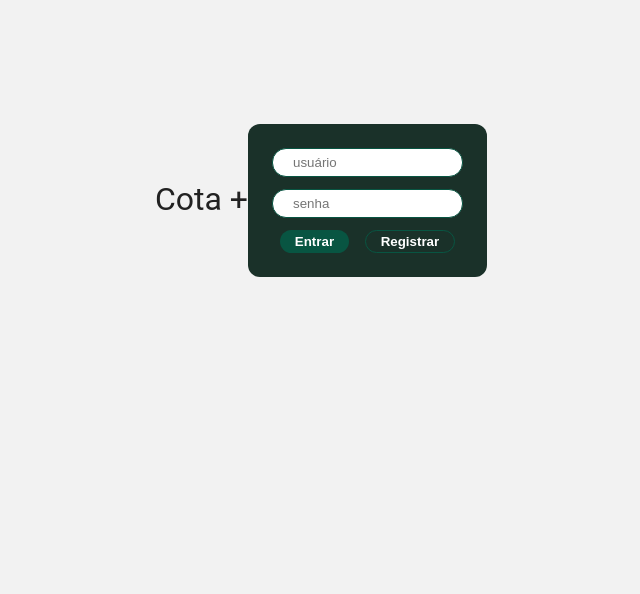
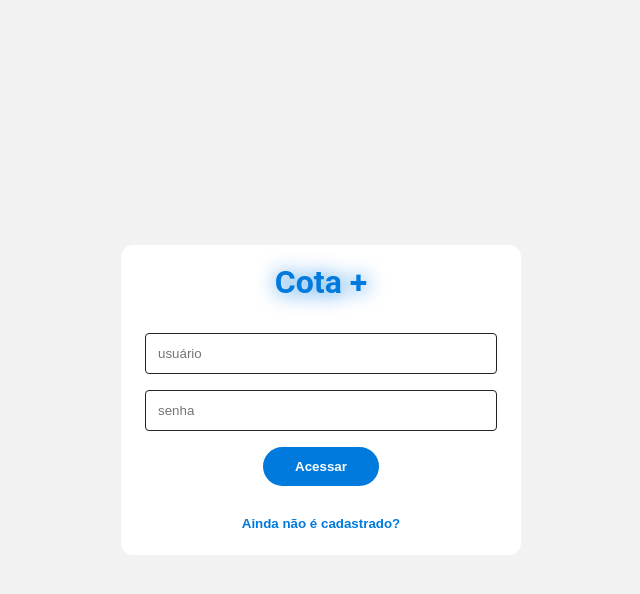
Before and after one commit to GrossiV/cotamais, a Vue app: page / in a window 1280 px wide. Shown: the top 594 px of the page, without its empty margins (319-959 px from the left). Built offline with nearby package versions, Linux system fonts and the light colour scheme.

Commit message:
feat: improve forms style and behavior

```diff
--- a/src/components/CustomInput.vue
+++ b/src/components/CustomInput.vue
@@ -36,15 +36,22 @@ function onFocus() {
 
 <style scoped>
 .input {
-  padding: 6px;
-  border: 1px solid rgb(8, 85, 66);
-  border-radius: 14px;
-  text-indent: 14px;
-}
-.input--error {
-  border: 1px solid red;
+  padding: 12px;
+  border: 1px solid var(--black);
+  border-radius: 4px;
 }
 .input:focus {
   outline: none;
+  border: 1px solid var(--primary);
+}
+.input:focus::placeholder {
+  color: var(--primary);
+}
+
+.input--error {
+  border: 1px solid var(--danger);
+}
+.input--error::placeholder {
+  color: var(--danger);
 }
 </style>
--- a/src/components/LoginForm.vue
+++ b/src/components/LoginForm.vue
@@ -8,6 +8,7 @@ const hasLoginError = ref(false)
 const passwordInput = ref('')
 const hasPasswordError = ref(false)
 const router = useRouter()
+const submitButton = ref(null)
 
 function updateLogin(input) {
     loginInput.value = input
@@ -62,6 +63,7 @@ function validateUser() {
 }
 
 function handleLoginClick() {
+    submitButton.value.focus();
     if(!validateInputs()) {
         return
     }
@@ -80,8 +82,13 @@ function handleSignupClick() {
 </script>
 
 <template>
-    <h1>Cota +</h1>
-    <div class="form">
+    <div class="container">
+        <div class="login-box">
+        <h1 class="title">Cota +</h1>
+        <form
+            @submit.prevent="handleLoginClick"
+            class="form"
+        >
             <CustomInput
                 @onInputChange="updateLogin"
                 @onInputFocus="hasLoginError=false"
@@ -97,20 +104,42 @@ function handleSignupClick() {
                 placeholder="senha"
             />
             <div class="form__footer">
-            <button class="form__button form__button--green" @click="handleLoginClick">Entrar</button>
-            <button class="form__button form__button--outlined" @click="handleSignupClick">Registrar</button>
+                <button ref="submitButton" class="form__button form__button--primary">Acessar</button>
+            </div>
+        </form>
+        <button
+            @click="handleSignupClick"
+            class="form__button form__button--secondary"
+        >
+            Ainda não é cadastrado?
+        </button>
     </div>
     </div>
 </template>
 
 <style scoped>
+
+.container{
+    height: 100vh;
+    display: flex;
+    flex-direction: column;
+    justify-content: center;
+    max-width: 400px;
+    margin: 0 auto;
+}
+
+.title {
+    color: var(--primary);
+    text-shadow: 1px 1px 20px var(--primary);
+    font-weight: bold;
+    text-align: center;
+}
 .form {
     display: flex;
     flex-direction: column;
-       gap: 12px;
-       background-color: rgb(26, 49, 41);
+    gap: 16px;
     padding: 24px;
-       border-radius: 12px;
+    border-radius: 15px;
 }
 .form__footer {
     display: flex;
@@ -119,24 +148,31 @@ function handleSignupClick() {
 }
 .form__button {
     margin: 0 auto;
-        padding: 3px 15px;
+    padding: 12px 32px;
     border: none;
-        border-radius: 12px;
+    border-radius: 24px;
     color: white;
     font-weight: bold;
 }
-    .form__button:hover {
-        opacity: 0.8;
+.form__button:focus {
+    outline: none;
 }
-    .form__button--green {
-        background-color: rgb(8, 85, 66);
+.form__button--primary {
+    background-color: var(--primary);
 }
-    .form__button--outlined {
-        background-color: rgba(0, 0, 0, 0);
-        border: 1px solid rgb(8, 85, 66);
+.form__button--secondary {
+    text-align: center;
+    padding-top: 0;
+    width: 100%;
+    color: var(--primary);
+    background-color: rgba(0,0,0,0);
 }
-    .form__button:hover {
-        cursor: pointer;
 
+@media (min-width: 768px) {
+    .login-box{
+        background-color: white;
+        padding: 12px 0;
+        border-radius: 12px;
+    }
 }
 </style>
--- a/src/components/SignupForm.vue
+++ b/src/components/SignupForm.vue
@@ -11,6 +11,7 @@ const hasConfirmPasswordError = ref(false)
 const passwordInput = ref('')
 const confirmPasswordInput = ref('')
 const router = useRouter()
+const submitButton = ref(null)
 
 function updateLogin(input) {
     loginInput.value = input
@@ -66,6 +67,7 @@ function handleAlreadySignedupClick() {
 }
 
 function handleSignupClick() {
+    submitButton.value.focus();
     if (!validateInputs()) {
         return;
     }
@@ -78,20 +80,24 @@ function handleSignupClick() {
     localStorage.setItem(loginInput.value, JSON.stringify(user));
 
      router.push({name: 'login'});
-    // TODO remove anchor tag
 }
 
 </script>
 
 <template>
-    <h1>Cota +</h1>
-    <div class="form">
+    <div class="container">
+        <div class="signup-box">
+        <h1 class="title">Cota +</h1>
+    <form
+        class="form"
+        @submit.prevent="handleSignupClick"
+    >
         <CustomInput
             @onInputChange="updateLogin"
             @onInputFocus="hasLoginError=false"
             :hasError="hasLoginError"
             class="form__input"
-            placeholder="login"
+            placeholder="usuário"
         />
         <CustomInput
             @onInputChange="updatePassword"
@@ -109,50 +115,76 @@ function handleSignupClick() {
             placeholder="confirme a senha"
         />
         <div class="form__footer">
-            <button class="form__button form__button--green" @click="handleSignupClick">Registrar</button>
-            <div>
-                <a @click="handleAlreadySignedupClick">Já sou cadastrado</a>
+            <button ref="submitButton" class="form__button form__button--primary">Registrar</button>
         </div>
+    </form>
+
+    <button
+            @click="handleAlreadySignedupClick"
+            class="form__button form__button--secondary"
+        >
+            Já sou cadastrado
+        </button>
     </div>
     </div>
 </template>
 
 <style scoped>
+.container{
+    height: 100vh;
+    display: flex;
+    flex-direction: column;
+    justify-content: center;
+    max-width: 400px;
+    margin: 0 auto;
+}
+
+.title {
+    color: var(--primary);
+    text-shadow: 1px 1px 20px var(--primary);
+    font-weight: bold;
+    text-align: center;
+
+}
 .form {
     display: flex;
     flex-direction: column;
-       gap: 12px;
-       background-color: rgb(26, 49, 41);
+    gap: 16px;
     padding: 24px;
-       border-radius: 12px;
+    border-radius: 15px;
 }
 .form__footer {
     display: flex;
     width: 100%;
-        flex-direction: column;
     justify-items: center;
-        text-align: center;
-        gap: 14px;
 }
 .form__button {
     margin: 0 auto;
-        padding: 3px 15px;
+    padding: 12px 32px;
     border: none;
-        border-radius: 12px;
+    border-radius: 24px;
     color: white;
     font-weight: bold;
 }
-    .form__button:hover {
-        opacity: 0.8;
+.form__button:focus {
+    outline: none;
 }
-    .form__button--green {
-        background-color: rgb(8, 85, 66);
+.form__button--primary {
+    background-color: var(--primary);
 }
-    .form__button--outlined {
-        background-color: rgba(0, 0, 0, 0);
-        border: 1px solid rgb(8, 85, 66);
+.form__button--secondary {
+    text-align: center;
+    padding-top: 0;
+    width: 100%;
+    color: var(--primary);
+    background-color: rgba(0,0,0,0);
 }
-    .form__button:hover {
-        cursor: pointer;
+
+@media (min-width: 768px) {
+    .signup-box{
+        background-color: white;
+        padding: 12px 0;
+        border-radius: 12px;
+    }
 }
 </style>
--- a/src/views/LoginView.vue
+++ b/src/views/LoginView.vue
@@ -3,16 +3,8 @@ import LoginForm from '../components/LoginForm.vue'
 </script>
 
 <template>
-  <div class="about">
-    <LoginForm/>
-  </div>
+  <LoginForm/>
 </template>
 
 <style scoped>
-.about {
-  min-height: 50vh;
-  display: flex;
-  align-items: center;
-  justify-content: center;
-}
 </style>
--- a/src/views/SignupView.vue
+++ b/src/views/SignupView.vue
@@ -3,7 +3,5 @@ import SignupForm from '../components/SignupForm.vue'
 </script>
 
 <template>
-  <main>
-    <SignupForm />
-  </main>
+  <SignupForm />
 </template>
```
Lines whose indentation alone changed are shown as unchanged.
